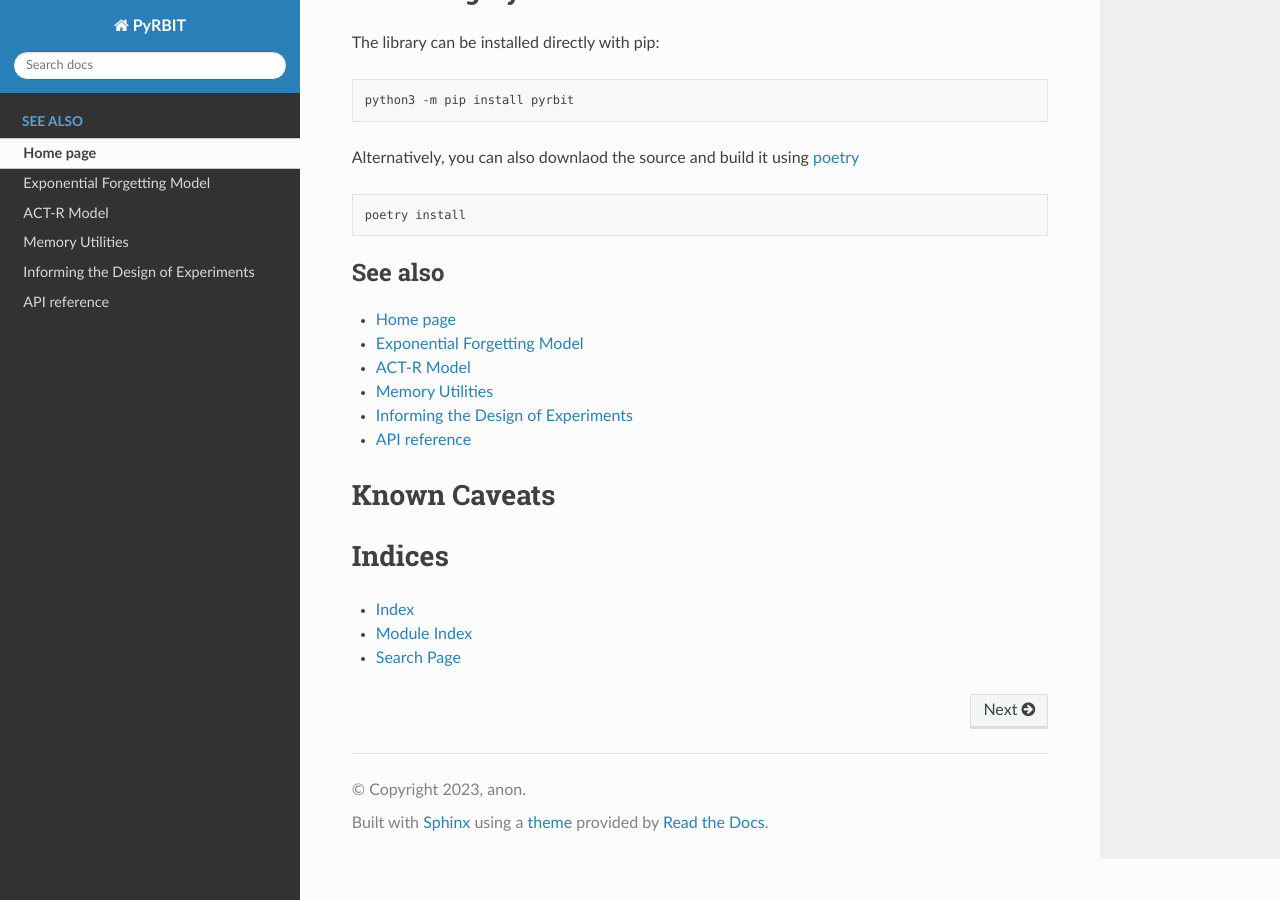
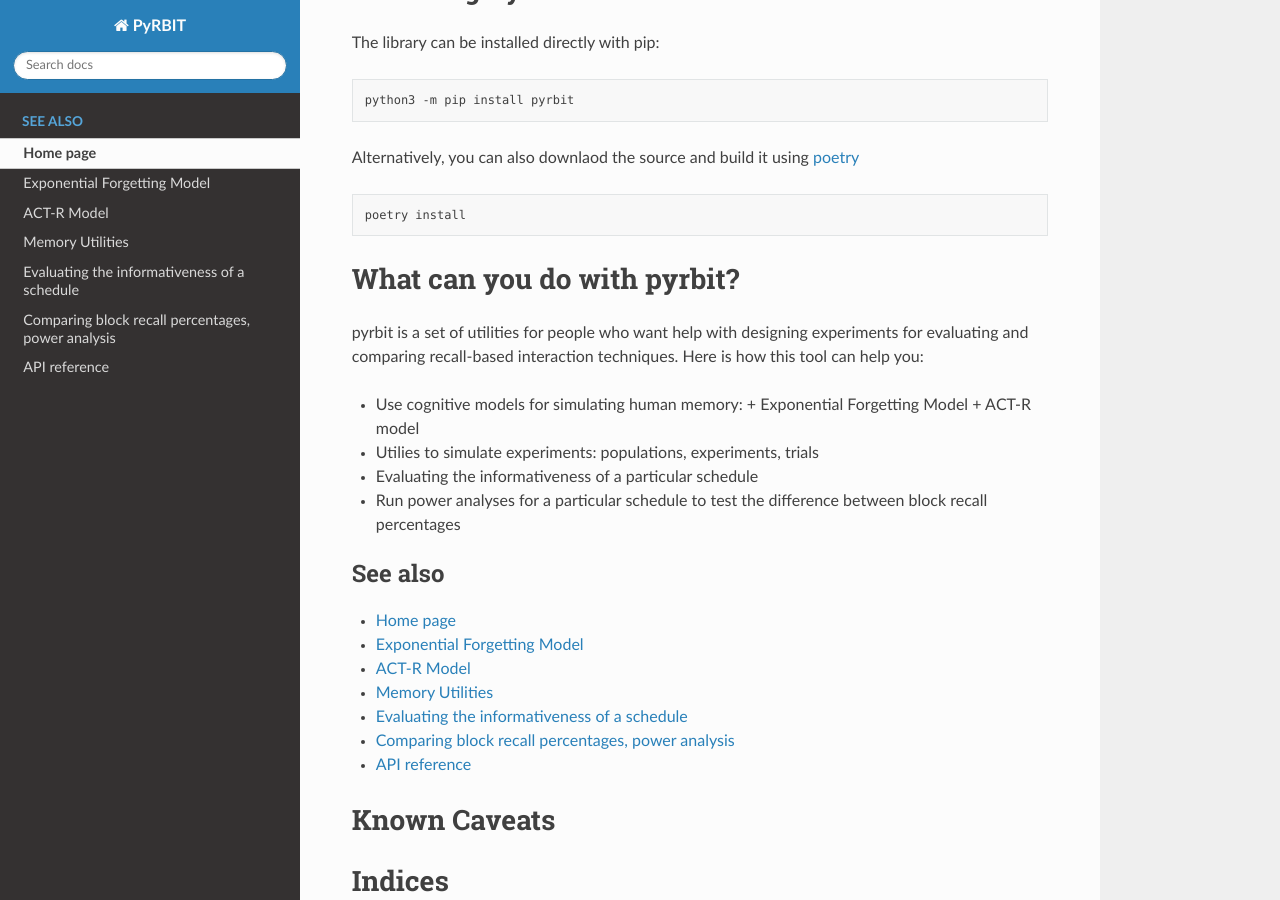
Before and after one commit to jgori-ouistiti/pyrbit, a Sphinx documentation site: the page built from docs/index.rst, in a window 1280 px wide and 900 px high, scrolled down 323 px. Built offline with Sphinx 7.4.7 and the Read the Docs theme 2.0.0, drawn with Linux system fonts in a browser that asks for light colours.

Commit message:
added information docs

```diff
--- a/docs/index.rst
+++ b/docs/index.rst
@@ -23,6 +23,17 @@ Alternatively, you can also downlaod the source and build it using `poetry <http
 
     poetry install
 
+What can you do with pyrbit?
+================================
+
+pyrbit is a set of utilities for people who want help with designing experiments for evaluating and comparing recall-based interaction techniques. Here is how this tool can help you:
+
+* Use cognitive models for simulating human memory:
+  + Exponential Forgetting Model
+  + ACT-R model
+* Utilies to simulate experiments: populations, experiments, trials
+* Evaluating the informativeness of a particular schedule
+* Run power analyses for a particular schedule to test the difference between block recall percentages
 
 
 
@@ -34,7 +45,8 @@ Alternatively, you can also downlaod the source and build it using `poetry <http
     Exponential Forgetting Model <ef>
     ACT-R Model <actr>
     Memory Utilities <memory>
-    Informing the Design of Experiments <design>
+    Evaluating the informativeness of a schedule <information>
+    Comparing block recall percentages, power analysis <design>
     API reference <_autosummary/pyrbit>
 
 
```
Also changed, not shown: docs/information.rst (added, +12 -0 lines), 1 other file.
